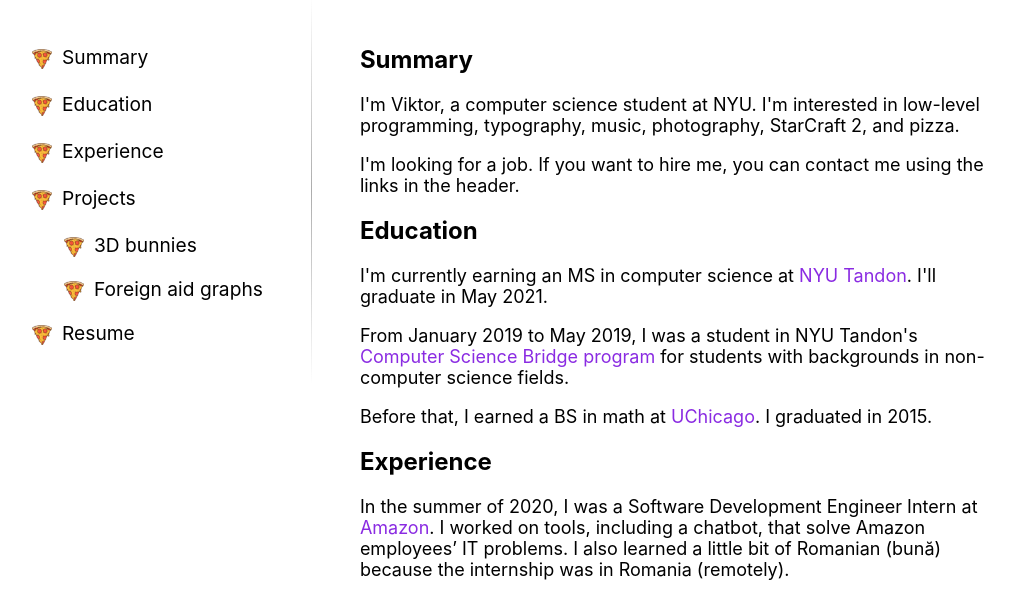
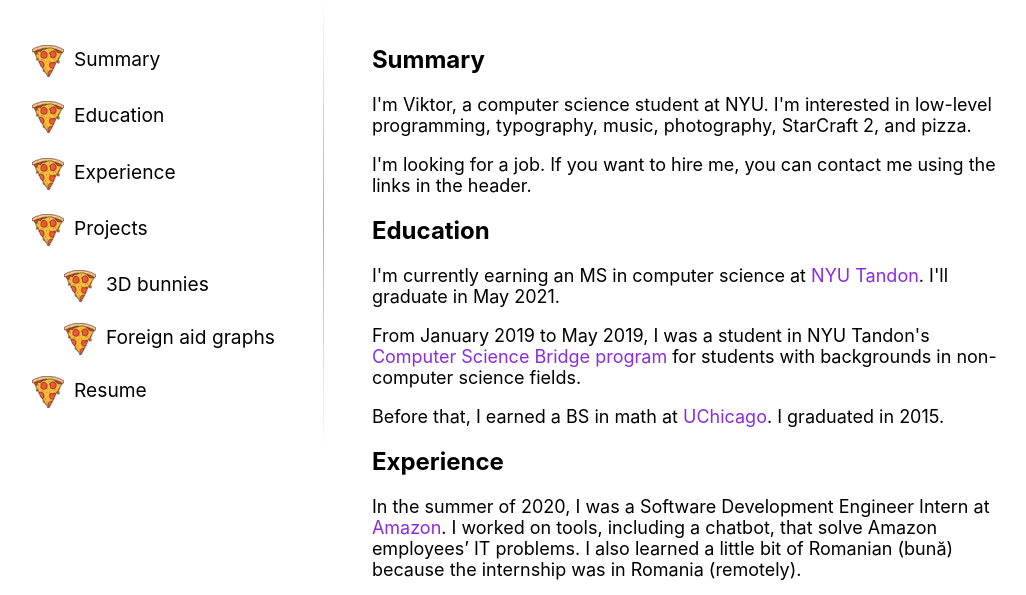
Before and after one commit to vmoros/vmoros.pizza, a plain HTML site: page index.html in a window 1280 px wide. Shown: the part 146-741 px from the top of the page, without its empty margins (56-1082 px from the left). Drawn offline with nearby package versions, Linux system fonts and the light colour scheme.

Commit message:
Made the pizzas in the sidebar bigger

```diff
--- a/pizza.css
+++ b/pizza.css
@@ -5,6 +5,7 @@ html {
 
 :root {
     --fade-transition: 0.3s linear;
+    --pizza-size: 2rem;
 }
 
 h1 {
@@ -57,29 +58,29 @@ ul, ol, li {
     /* you can put a picture in 'content' but you can't size it or animate it, you have to use a background image and inline-block instead: https://stackoverflow.com/questions/8977957/can-i-change-the-height-of-an-image-in-css-before-after-pseudo-elements */
     content: "";
     background-image: url(icons/favicon.ico);
-    background-size: 20px 20px;
-    width: 20px;
-    height: 20px;
+    background-size: var(--pizza-size) var(--pizza-size);
+    width: var(--pizza-size);
+    height: var(--pizza-size);
     display: inline-block;
     opacity: 0;
     transition: var(--fade-transition);
     margin-right: 10px;
     /* make space between pizza and text */
-    vertical-align: bottom;
+    vertical-align: middle;
 }
 
 .sidebar li.active>a::before {
     content: "";
     background-image: url(icons/favicon.ico);
-    background-size: 20px 20px;
-    width: 20px;
-    height: 20px;
+    background-size: var(--pizza-size) var(--pizza-size);
+    width: var(--pizza-size);
+    height: var(--pizza-size);
     display: inline-block;
     opacity: 1;
     transition: var(--fade-transition);
     margin-right: 10px;
     /* make space between pizza and text */
-    vertical-align: bottom;
+    vertical-align: middle;
 }
 
 .sidebar {
```
